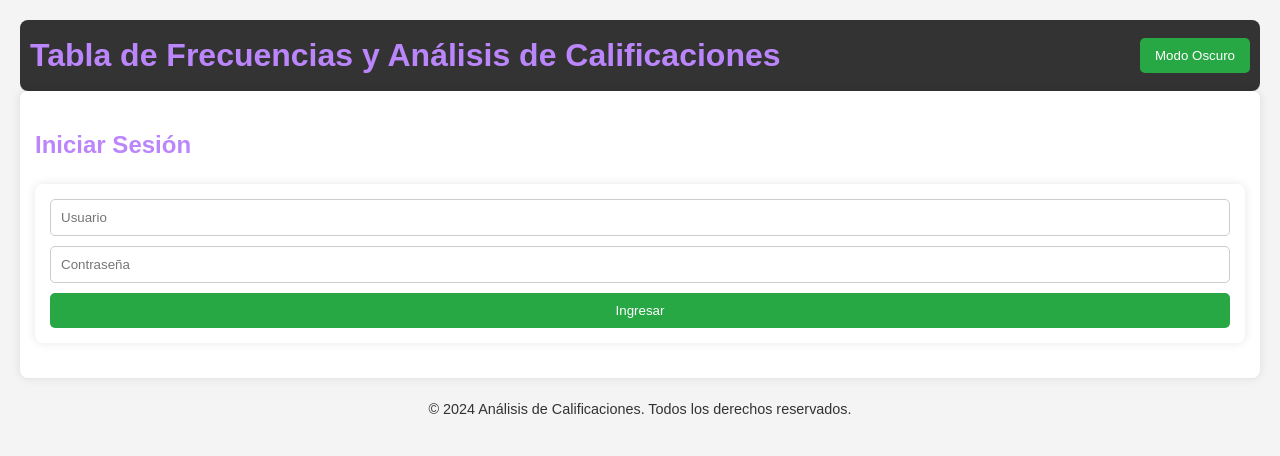
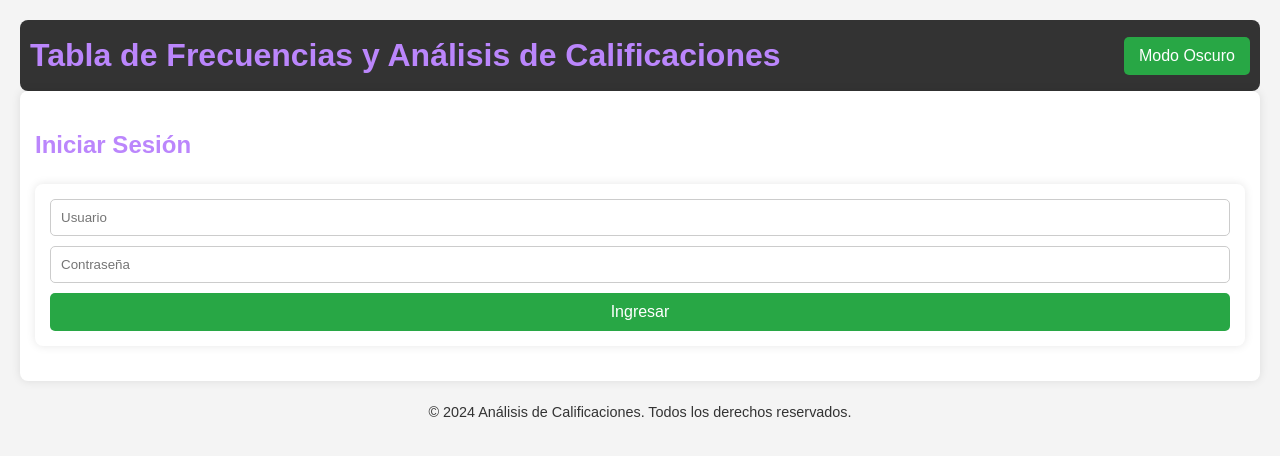
Before and after one commit to kpro199procreator/Medidas-de-dispercion, a plain HTML site: page fecuencias.html in a window 1280 px wide. Drawn offline with Linux system fonts and the light colour scheme.

Commit message:
Update styles.css

```diff
--- a/styles.css
+++ b/styles.css
@@ -32,3 +32,17 @@ h1, h2, h3 {
 ol {
     margin-left: 20px;
 }
+button {
+            background-color: #bb86fc;
+            color: white;
+            border: none;
+            padding: 10px 20px;
+            cursor: pointer;
+            border-radius: 5px;
+            font-size: 16px;
+            transition: background-color 0.3s;
+        }
+
+        button:hover {
+            background-color: #68409a;
+        }
```
